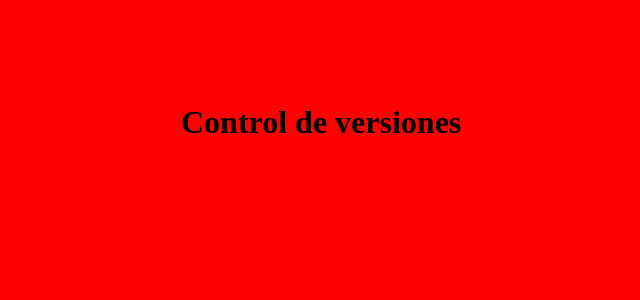
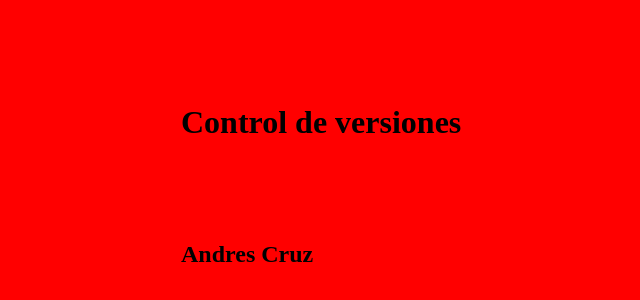
Before and after one commit to abrilcortes777/TP_SO_I4_114, a plain HTML site: page index.html in a window 1280 px wide. Shown: the part 96-396 px from the top of the page, without its empty margins (119-759 px from the left). Drawn offline with Linux system fonts and the light colour scheme.

Commit message:
cambios beta

```diff
--- a/index.html
+++ b/index.html
@@ -3,10 +3,11 @@
     <head>
         <meta charset="utf-8">
         <title> UTN FRA</title>
-        <link rel="icon" type="image/x-icon" href="admin-gear.png">
+        <link rel="icon" type="image/x-icon" href="favicon_nuevo.png">
         <link rel="stylesheet" type="text/css" href="estilos.css">
     </head>
 <body>
     <h1>Control de versiones</h1>
+    <h2>Andres Cruz</h2>
 </body>
 </html>
```
Also changed, not shown: favicon_nuevo.png (added).
